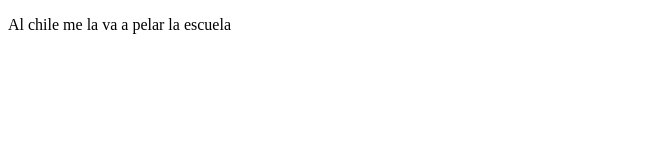
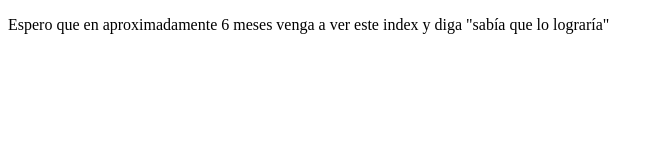
Before and after one commit to Aaron-cabo25/proyectoDemoCursoPrework, a plain HTML site: page index.html in a window 1280 px wide. Shown: the whole page, without its empty margins (0-662 px from the left). Drawn offline with Linux system fonts and the light colour scheme.

Commit message:
cambio de motivacion capsula-tiempo

```diff
--- a/index.html
+++ b/index.html
@@ -7,6 +7,6 @@
     <title>Hola mundo</title>
 </head>
 <body>
-    <p>Al chile me la va a pelar la escuela</p>
+    <p>Espero que en aproximadamente 6 meses venga a ver este index y diga "sabía que lo lograría"</p>
 </body>
 </html>
```
